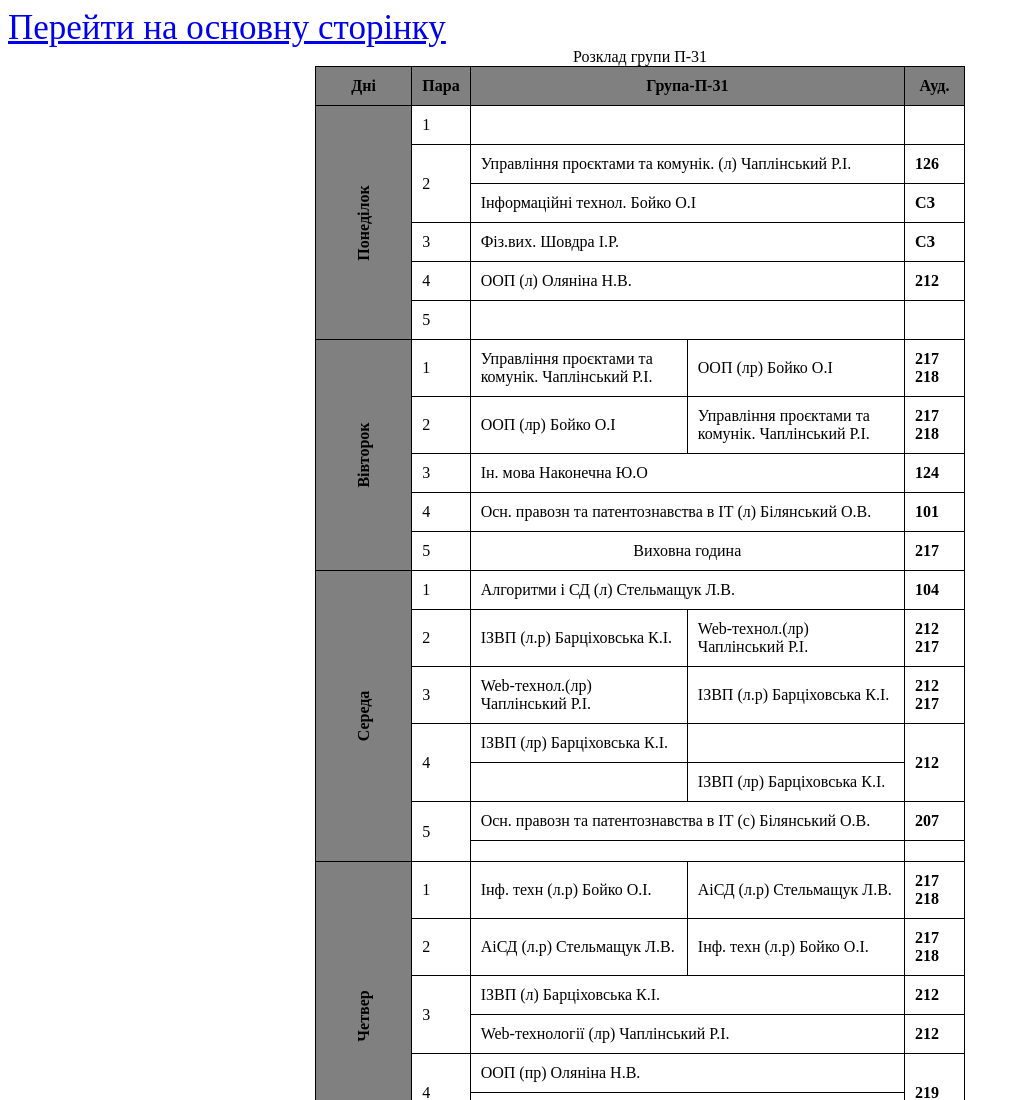
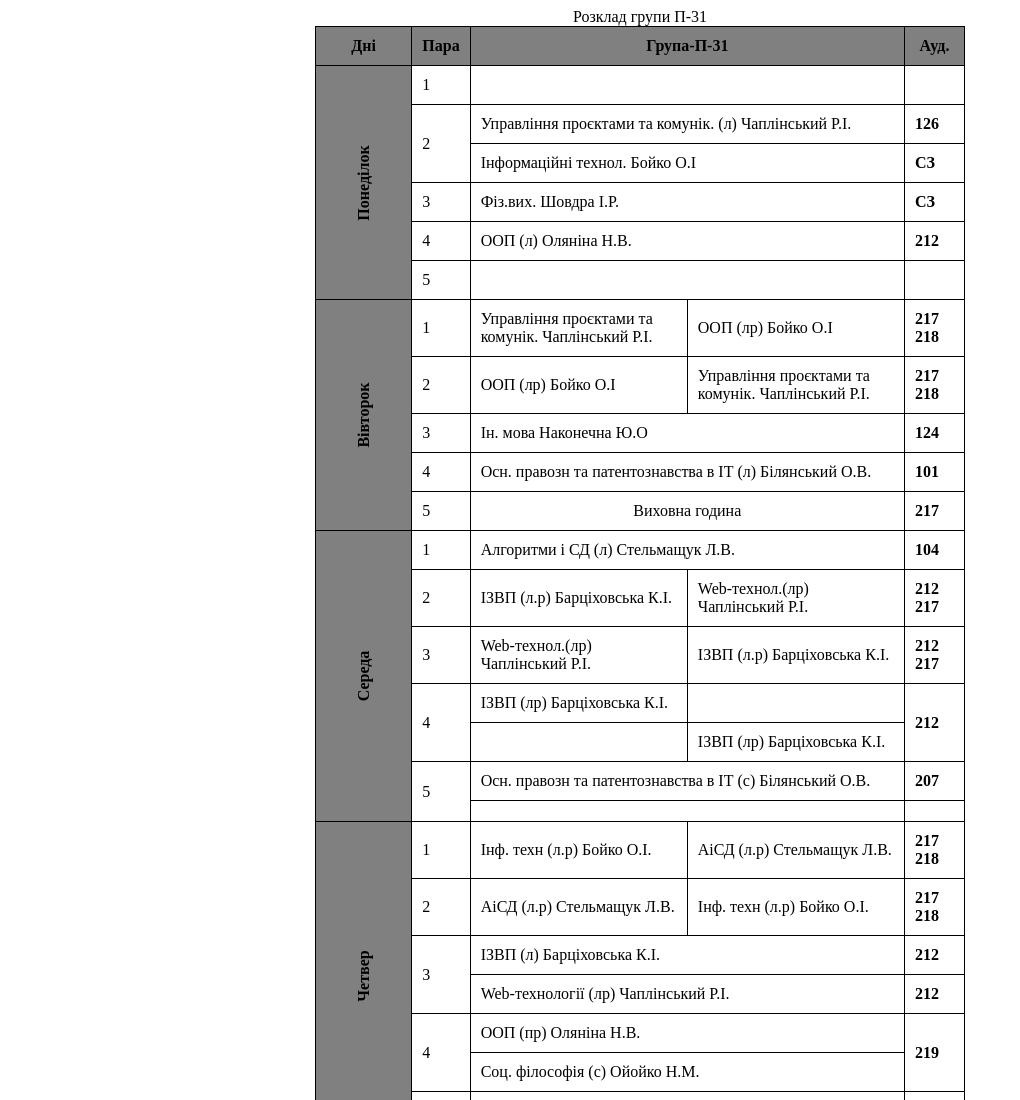
Before and after one commit to Karaiten/schedule_P31-32, a plain HTML site: page index.html in a window 1280 px wide. Shown: the top 1100 px of the page, without its empty margins (0-1020 px from the left). Drawn offline with Linux system fonts and the light colour scheme.

Commit message:
Version 2, забрано лишні елемент на сторінці

```diff
--- a/index.html
+++ b/index.html
@@ -51,7 +51,6 @@
     </style>
 </head>
 <body>
-    <a href="../index.html" target="_blank" style="font-size: 35px;">Перейти на основну сторінку</a>
     <!--Таблиця-->
     <table border="1" align="center" cellpadding="10">
 
```
